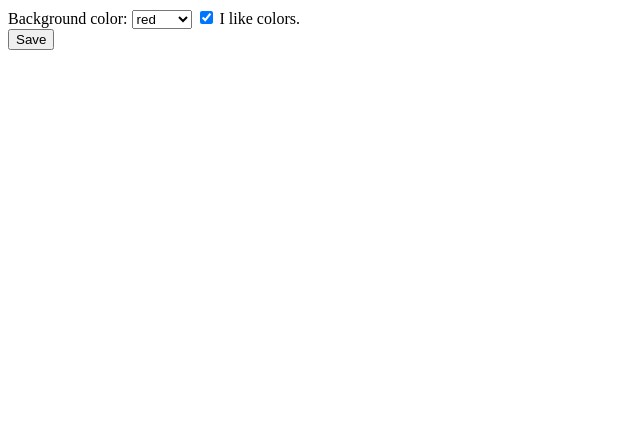
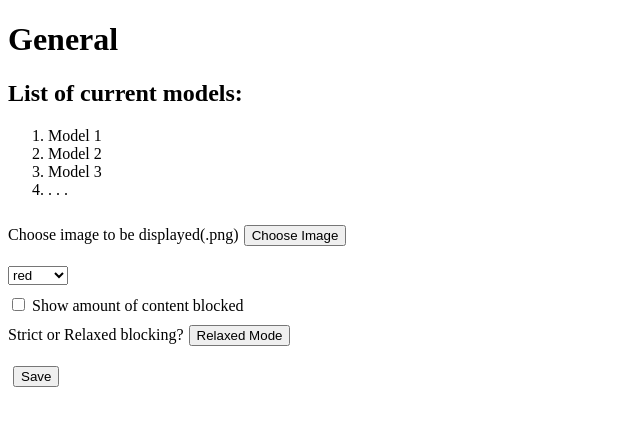
Before and after one commit to avidlaud/Content-Blocking-Extension, a website built with Parcel: page extension/src/options.html in a window 1280 px wide. Shown: the whole page, without its empty margins (0-640 px from the left). Built offline with nearby package versions, Linux system fonts and the light colour scheme; some packages are replaced by stand-ins of ours.

Commit message:
added cs file, changed some options and added relaxed/strict mode to options

```diff
--- /dev/null
+++ b/extension/src/options.css
@@ -0,0 +1,14 @@
+body{
+    background-color: white
+}
+
+button{
+    margin-left: 5px;
+    margin-top: 10px;
+    margin-bottom: 10px;
+}
+
+select{
+    margin-top: 10px;
+    margin-bottom: 10px;
+}
--- a/extension/src/options.html
+++ b/extension/src/options.html
@@ -1,9 +1,23 @@
 <!DOCTYPE html>
 <html>
-<head><title>My Test Extension Options</title></head>
+<head><title>My Test Extension Options</title>
+  <link rel="stylesheet" href="options.css">
+</head>
 <body>
-
-Background color:
+<h1>
+General
+</h1>
+<h2>
+List of current models:
+</h2>
+<ol>
+  <li>Model 1</li>
+  <li>Model 2</li>
+  <li>Model 3</li>
+  <li>. . .</li>
+</ol>
+Choose image to be displayed(.png)<button id="imageBlocked">Choose Image</button>
+<br>
 <select id="color">
  <option value="red">red</option>
  <option value="green">green</option>
@@ -12,10 +26,15 @@ Background color:
 </select>
 
 <label>
-  <input type="checkbox" id="like">
-  I like colors.
+<br>
+<input type="checkbox" id="contentbadge">
+Show amount of content blocked
 </label>
-
+<br>
+<body>
+  Strict or Relaxed blocking?<button id="buttonToggleMode">Toggle Mode</button>
+ <!-- <script src="popup.js"></script>-->
+</body>
 <div id = "models">
 <u1 id = listModels></u1>
 </div>
--- a/extension/src/options.js
+++ b/extension/src/options.js
@@ -43,3 +43,22 @@ function save_options() {
       list.appendChild(li);
     })*/
   }
+
+const buttonToggleMode = document.getElementById('buttonToggleMode');
+
+chrome.storage.sync.get('strictModeOn', (storage) => {
+    buttonToggleMode.innerText = storage.strictModeOn ? 'Strict Mode' : 'Relaxed Mode';
+});
+
+const toggleMode = () => {
+    chrome.storage.sync.get('strictModeOn', (storage) => {
+        chrome.storage.sync.set({
+            strictModeOn: !storage.strictModeOn,
+        });
+        buttonToggleMode.innerText = !storage.strictModeOn ? 'Strict Mode' : 'Relaxed Mode';
+    });
+};
+
+buttonToggleMode.addEventListener('click', () => {
+    toggleMode();
+});
```
